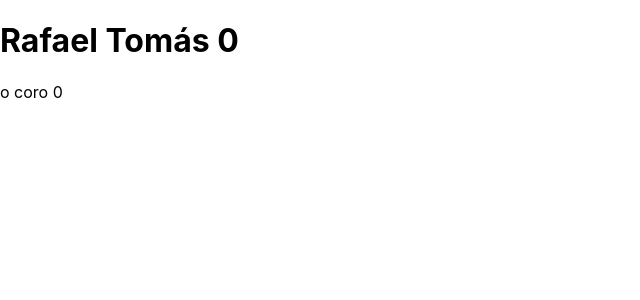
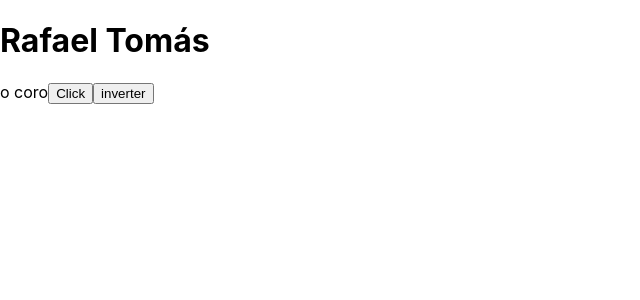
Before and after one commit to RafaelTomas/Learning-React, a React (Create React App) app: page / in a window 1280 px wide. Shown: the top 300 px of the page, without its empty margins (0-640 px from the left). Built offline with nearby package versions, Linux system fonts and the light colour scheme.

Commit message:
useReducer

```diff
--- a/src/App.js
+++ b/src/App.js
@@ -1,12 +1,41 @@
+import { useReducer } from 'react';
+import { globalState } from './contexts/AppContext/data';
 import './App.css';
-import { Div } from './components/Div';
-import { AppContext } from './contexts/AppContext';
+
+const reducer = (state, action) => {
+  switch (action.type) {
+    case 'muda': {
+      return { ...state, title: action.payload };
+    }
+    case 'inverter': {
+      const { title } = state;
+      return { ...state, title: title.split('').reverse().join('') };
+    }
+  }
+  return { ...state };
+};
 
 function App() {
+  const [state, dispatch] = useReducer(reducer, globalState);
+  const { couter, title, body } = state;
   return (
-    <AppContext>
-      <Div />
-    </AppContext>
+    <div>
+      <h1>
+        {title} {couter}
+      </h1>
+      {body}
+      <button
+        onClick={() =>
+          dispatch({
+            type: 'muda',
+            payload: new Date().toLocaleString('pt-Br'),
+          })
+        }
+      >
+        Click
+      </button>
+      <button onClick={() => dispatch({ type: 'inverter' })}> inverter</button>
+    </div>
   );
 }
 export default App;
```
Also changed, not shown: 1 other file (tests, documents, lock files or other folders).
